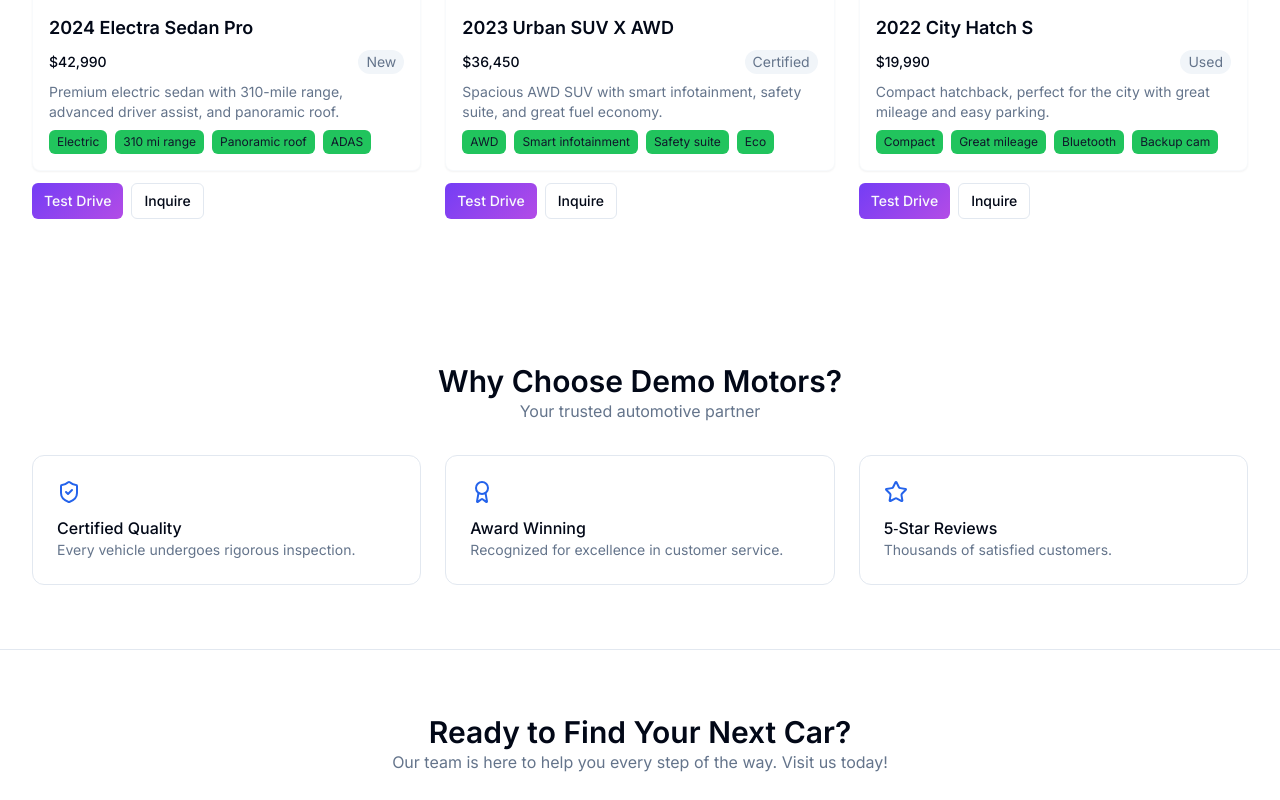
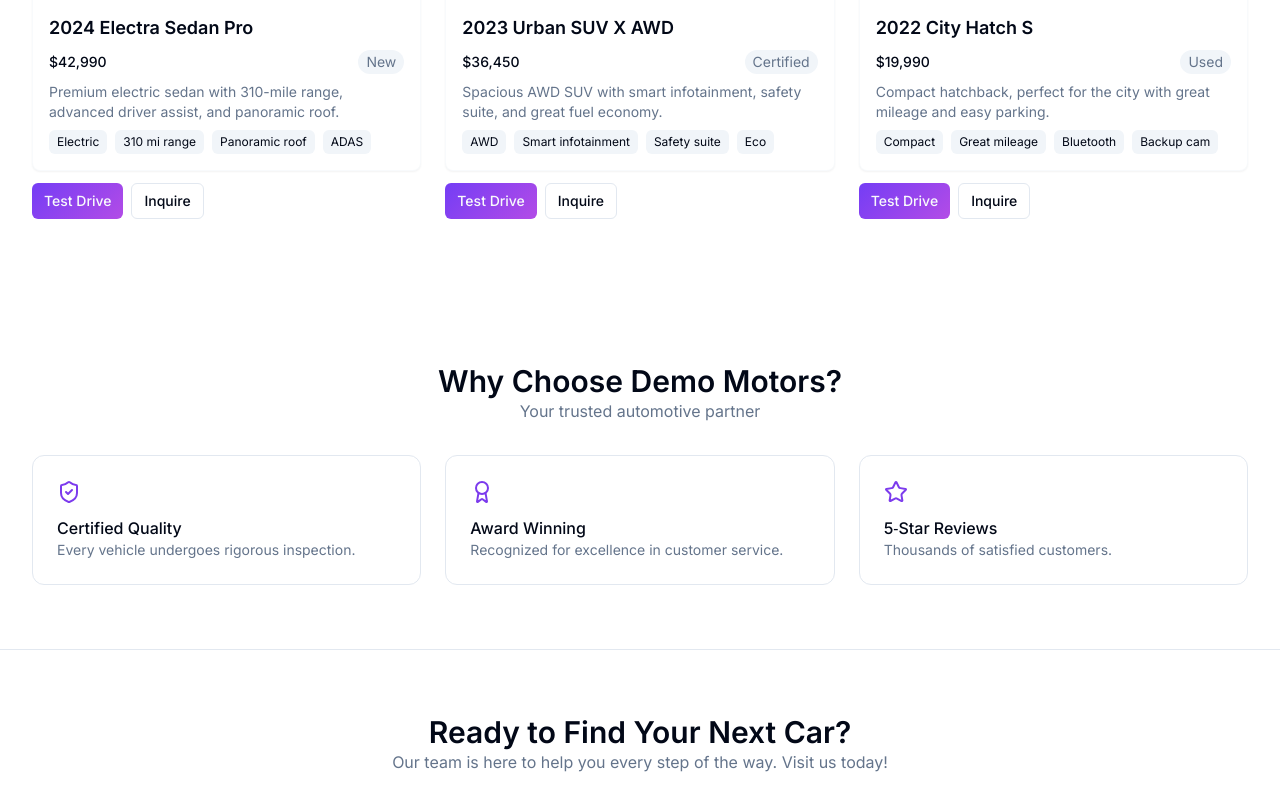
Before and after one commit to nikhilkeswani/dealership-delight-hub, a React (Vite) app: page /dealer/demo-motors in a window 1280 px wide. Shown: the part 1080-1880 px from the top of the page. Built offline with nearby package versions, Linux system fonts and the light colour scheme.

Commit message:
Fix: Update theme colors and styling
The AI updated the theme to use a purplish default color scheme, removed the green hover effect on options, and reverted the car characteristic chips to their previous styling.

```diff
--- a/src/components/VehicleCard.tsx
+++ b/src/components/VehicleCard.tsx
@@ -55,7 +55,7 @@ const VehicleCard = ({ vehicle }: { vehicle: VehicleData }) => {
           </p>
           <ul className="flex flex-wrap gap-2 mt-2" aria-label="Key features">
             {vehicle.features.slice(0, 4).map((f) => (
-              <li key={f} className="text-xs px-2 py-1 rounded-md bg-accent text-accent-foreground">
+              <li key={f} className="text-xs px-2 py-1 rounded-md bg-muted text-foreground">
                 {f}
               </li>
             ))}
--- a/src/pages/DealerSite.tsx
+++ b/src/pages/DealerSite.tsx
@@ -85,7 +85,8 @@ const DealerSite = () => {
     brand: { name: dealerName, tagline: "Your trusted local dealer — transparent pricing and fast test drives.", logoUrl: undefined },
     hero: { headline: "Find Your Perfect Vehicle", subtitle: "Premium quality cars with unbeatable service and expertise. Experience the difference with our award‑winning customer care." },
     contact: { phone, email, address },
-    colors: { primary: "#2563eb", accent: "#22c55e" },
+    // Default theme: purplish brand, neutral accent for subtle hovers
+    colors: { primary: "#7c3aed", accent: "#f1f5f9" },
   };
   const { config, setConfig, saveLocal, reset } = useDealerSiteConfig(slug, defaults);
 
```
